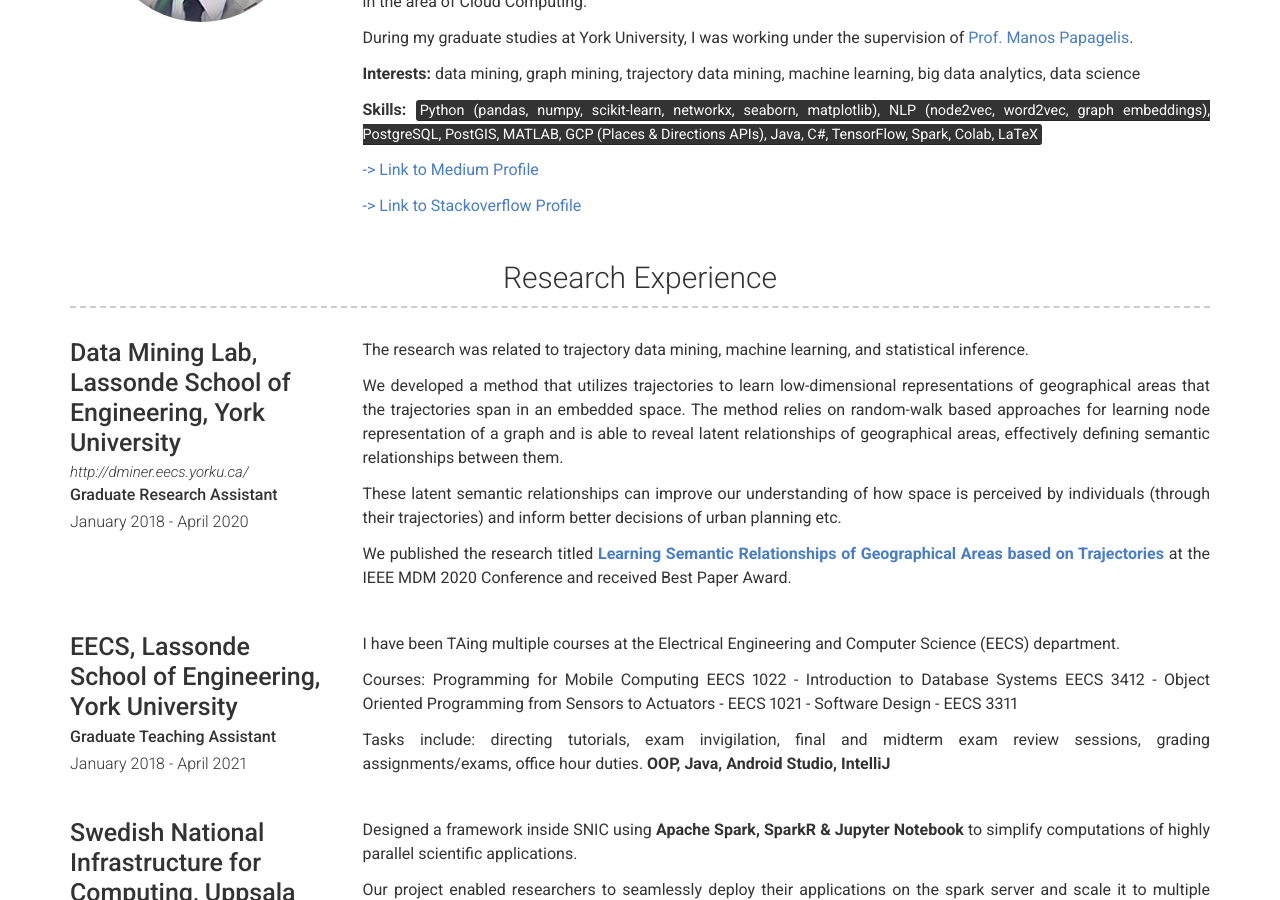
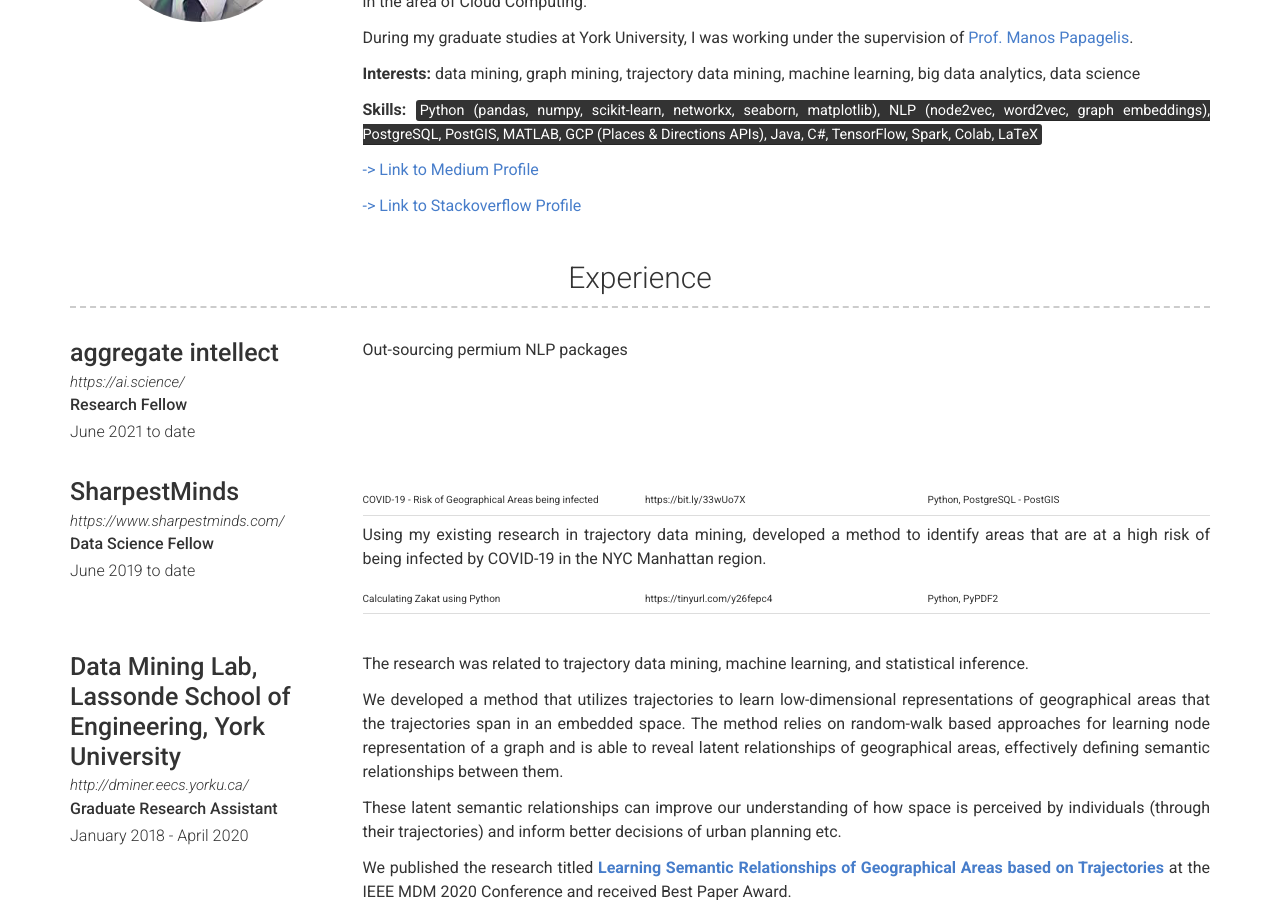
Before and after one commit to saimmehmood/saimmehmood.github.io, a Jekyll site: the page built from index.md, in a window 1280 px wide and 900 px high, scrolled down 480 px. Built offline with Jekyll 4.4.1, drawn with Linux system fonts in a browser that asks for light colours; nearby versions of some CDN libraries.

Commit message:
6/8/2021 1:14 AM

```diff
--- a/_data/experience.yml
+++ b/_data/experience.yml
@@ -1,3 +1,27 @@
+- layout: left
+  company: aggregate intellect
+  link: https://ai.science/
+  job_title: Research Fellow
+  dates: June 2021 to date
+  # quote: >
+  #  Solving 21st century problems by diging holes and making game changing products like the *not a flamethrower*
+  description: | # this will include new lines to allow paragraphs
+    Out-sourcing permium NLP packages
+
+- layout: left
+  company: SharpestMinds
+  link: https://www.sharpestminds.com/
+  job_title: Data Science Fellow
+  dates: June 2019 to date
+  # quote: >
+  #  Solving 21st century problems by diging holes and making game changing products like the *not a flamethrower*
+  description: | # this will include new lines to allow paragraphs
+    COVID-19 - Risk of Geographical Areas being infected | https://bit.ly/33wUo7X | Python, PostgreSQL - PostGIS
+
+    Using my existing research in trajectory data mining, developed a method to identify areas that are at a high risk of being infected by COVID-19 in the NYC Manhattan region.
+
+    Calculating Zakat using Python | https://tinyurl.com/y26fepc4 | Python, PyPDF2
+
 - layout: left
   company: Data Mining Lab, Lassonde School of Engineering, York University
   link: http://dminer.eecs.yorku.ca/
--- a/_includes/experience.html
+++ b/_includes/experience.html
@@ -1,5 +1,5 @@
 <div class="container experience-container">
-  <h3>{{ site.experience_title | default: "Research Experience" }}</h3>
+  <h3>{{ site.experience_title | default: "Experience" }}</h3>
   {% for experience in site.data.experience %}
     {% include {{ experience.layout | default: 'left' | append: ".html" }} item=experience %}
   {% endfor %}
```
